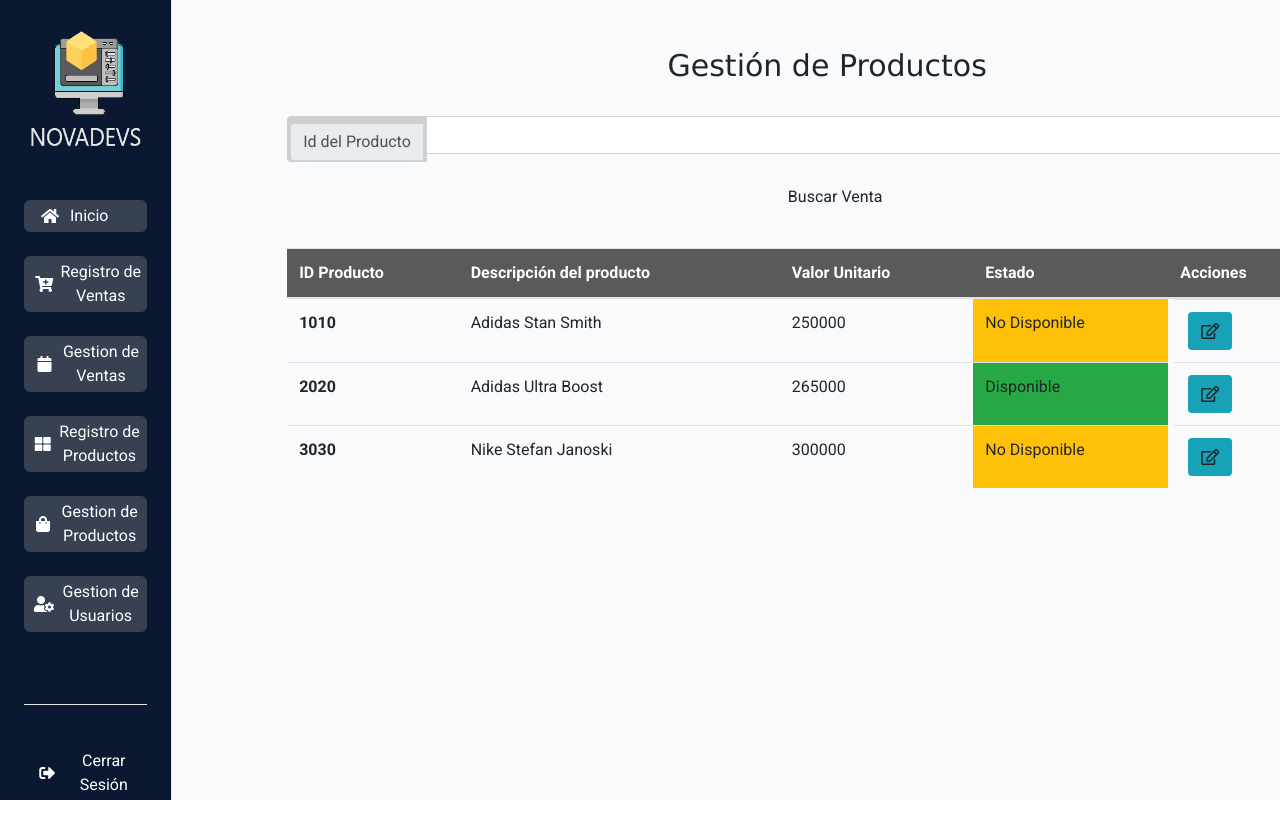
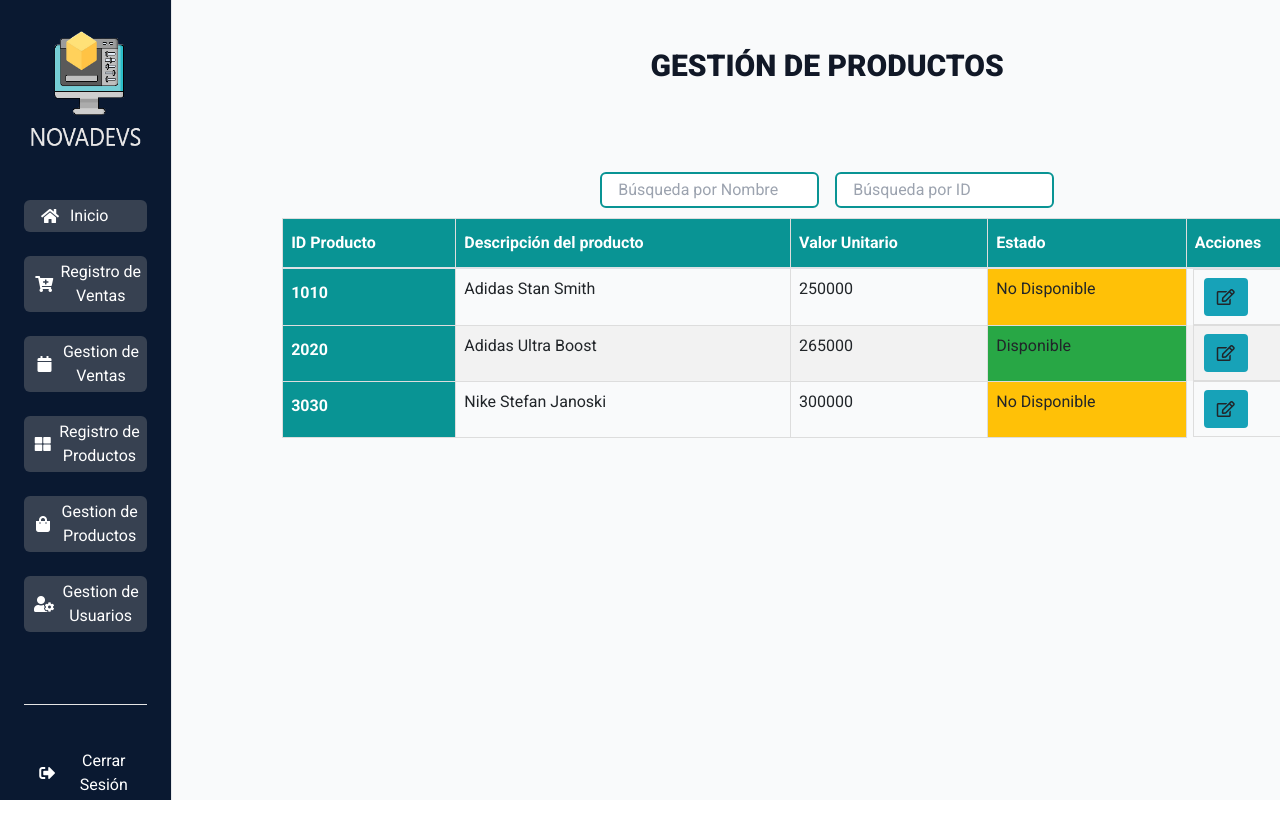
Before and after one commit to NovaDevs-MinTIC/NovaDevs, a React (Create React App) app: page /GestionProducto in a window 1280 px wide. Shown: the top 825 px of the page. Built offline with nearby package versions, Linux system fonts and the light colour scheme.

Commit message:
Se modifica tabla de gestión de productos, buscadores de gestión de productos

```diff
--- a/src/components/Buscadores.jsx
+++ /dev/null
@@ -1,14 +0,0 @@
-import React from 'react'
-
-const Buscadores = ({texto}) => {
-    return (
-        <div className="input-group mr-3 mb-3 ">
-            <div className="input-group-prepend rounded-left ">
-                <span className="input-group-text" id="inputGroup-sizing-default">{texto}</span>
-            </div>
-            <input type="text" className="form-control " aria-label="Default" aria-describedby="inputGroup-sizing-default"></input>
-        </div>
-    )
-}
-
-export default Buscadores
--- a/src/pages/gestionProducto.jsx
+++ b/src/pages/gestionProducto.jsx
@@ -1,4 +1,3 @@
-import Buscadores from 'components/Buscadores'
 import React from 'react'
 import DataProducto from 'components/DataProducto'
 
@@ -10,24 +9,27 @@
         <div className="container">
 
             {/*Título*/}
-            <div className="container">
-                <h1 className="h1__titgestionProducto mt-2">
-                    Gestión de Productos
-                </h1>
+            <div className='flex flex-col w-full mt-2'>
+                <h2 className='text-3xl font-extrabold text-gray-900 text-center'>
+                GESTIÓN DE PRODUCTOS
+                </h2>
             </div>
 
             {/*Barras de búsqueda para la tabla*/}
-            <div className="container">
-                <div className="input-group mb-3">
-                    <Buscadores texto="Id del Producto" />
-
-                    <button type="button align-right" className="btn btn-light mb-3 ml-3 col col inline " aria-pressed="false">Buscar Venta</button>
-                </div>
+            <div className='flex flex-row items-center justify-center w-full mt-20'>
+                <input
+                placeholder='Búsqueda por Nombre'
+                className='border-2 border-novablue mx-2 px-3 py-1 self-start rounded-md focus:outline-none focus:border-gray-500'
+                />
+                <input
+                placeholder='Búsqueda por ID'
+                className='border-2 border-novablue mx-2 px-3 py-1 self-start rounded-md focus:outline-none focus:border-gray-500'
+                />
             </div>
 
             {/*Contenedor de la tabla de Buscar y actualizar venta*/}
-            <div className="container">
-                <div className="table-responsive">
+            <div className="w-full h-full">
+                <div className="tabla">
                     <DataProducto />
                 </div>
             </div>
```
